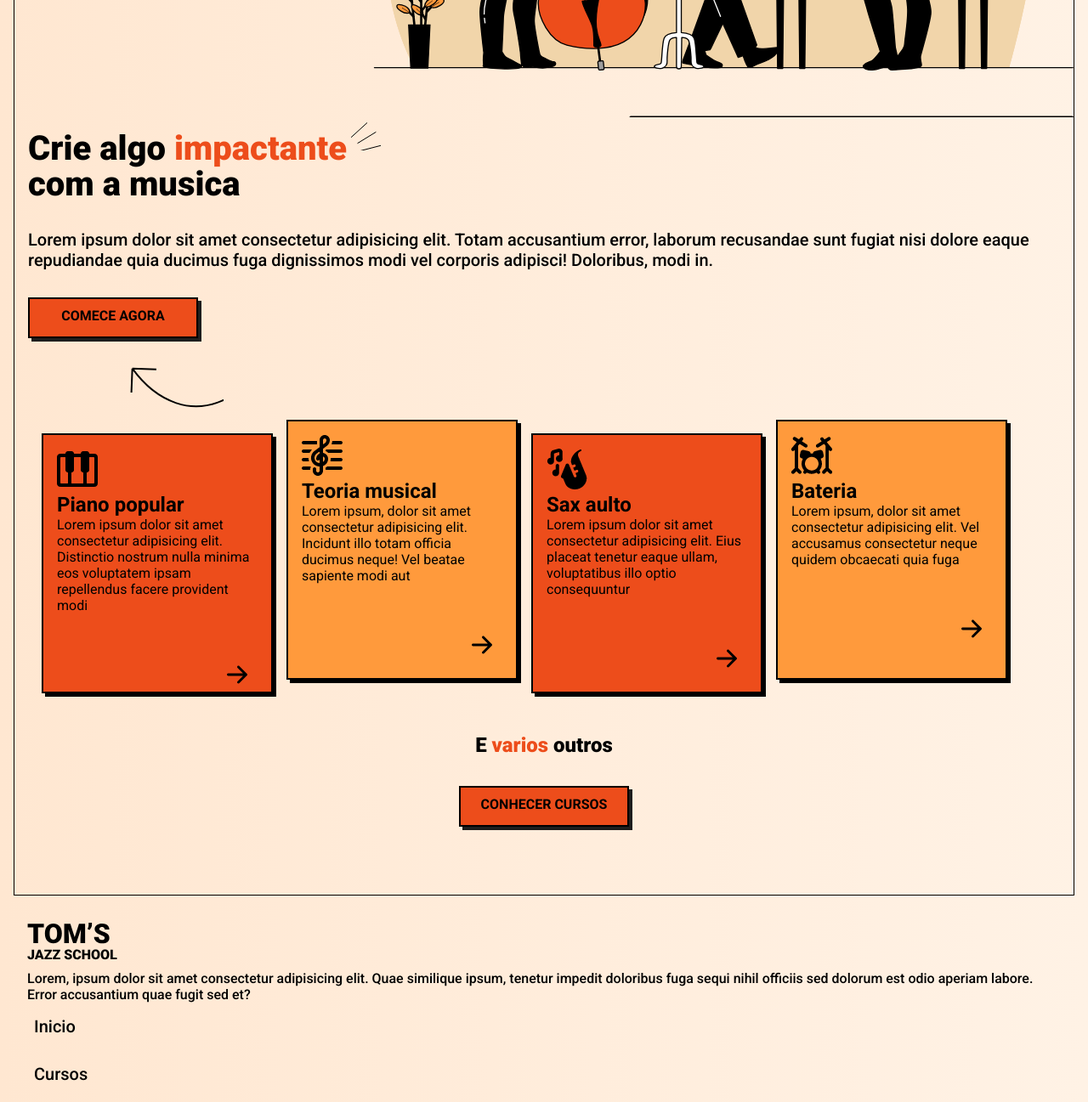
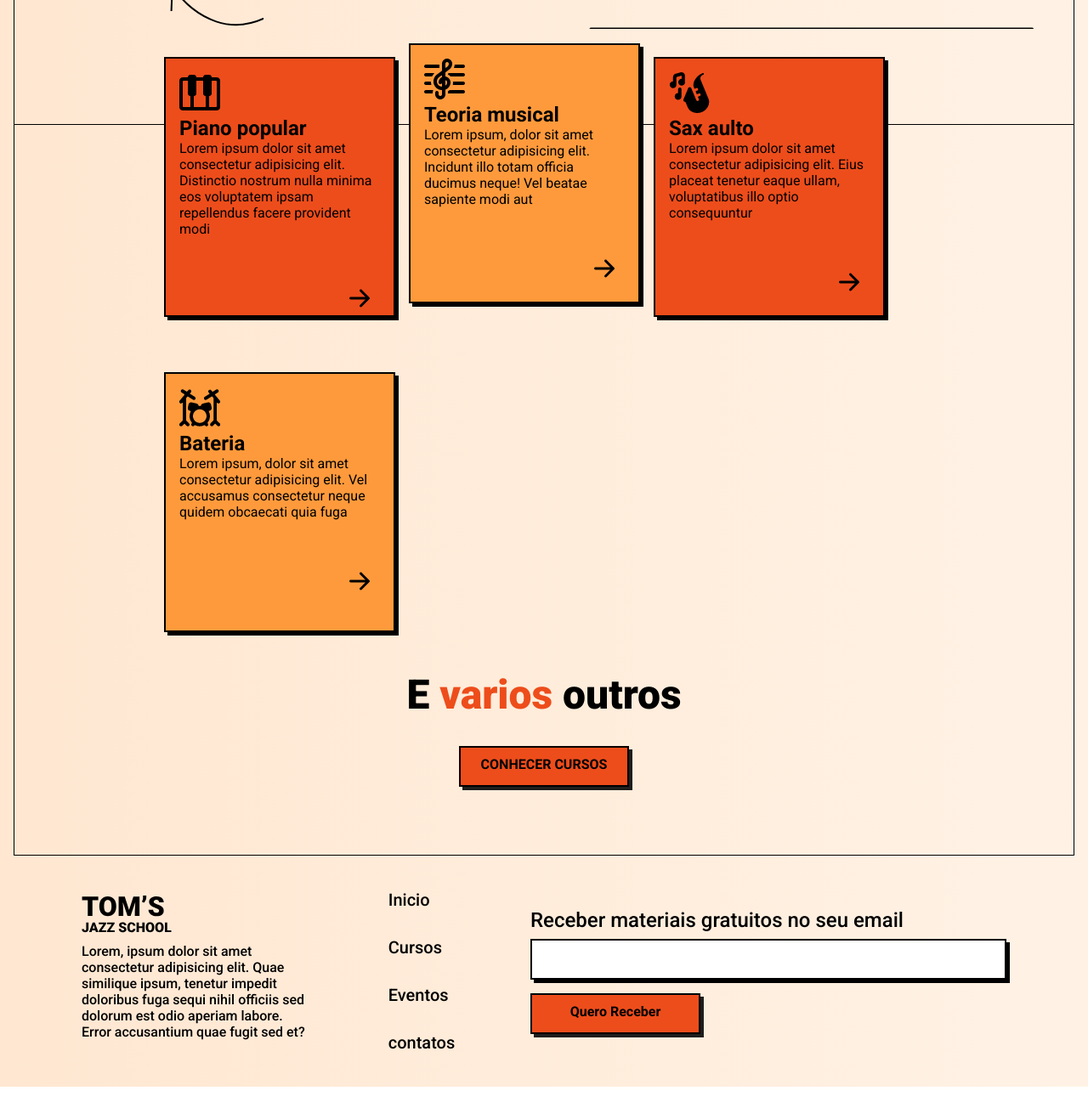
Before and after one commit to RichardJanebo/ROM-S, a plain HTML site: page index.html in a window 1280 px wide. Shown: the part 640-1937 px from the top of the page at 85% size. Drawn offline with Linux system fonts and the light colour scheme.

Commit message:
finalização do projeto

```diff
--- a/index.html
+++ b/index.html
@@ -9,7 +9,7 @@
 </head>
 <body>
     <header>
-        <div>
+        <div >
             <img src="imagens/logo.svg" alt="logo">
             <nav>
                 <a href="#inicio">Inicio</a>
@@ -22,13 +22,13 @@
     </header>
     <main>
         <section id="inicio">
-            <div>
+            <div class="container row-reverse">
                 <img src="imagens/hero-img.svg" alt="Imagem principal">
-            </div>
-            <div>
-                <h1>Crie algo <span>impactante</span> </br> com a musica</h1>
-                <p>Lorem ipsum dolor sit amet consectetur adipisicing elit. Totam accusantium error, laborum recusandae sunt fugiat nisi dolore eaque repudiandae quia ducimus fuga dignissimos modi vel corporis adipisci! Doloribus, modi in.</p>
-                <a class="buttom" href="#">COMECE AGORA</a>
+                <div>
+                    <h1>Crie algo <span>impactante</span> </br> com a musica</h1>
+                    <p>Lorem ipsum dolor sit amet consectetur adipisicing elit. Totam accusantium error, laborum recusandae sunt fugiat nisi dolore eaque repudiandae quia ducimus fuga dignissimos modi vel corporis adipisci! Doloribus, modi in.</p>
+                    <a class="buttom" href="#">COMECE AGORA</a>
+                </div>
             </div>
 
         </section>
@@ -70,7 +70,7 @@
 
     </main>
     <footer>
-        <div>
+        <div class="pdivfooter">
             <img src="imagens/logo.svg" alt="logo">
             <p>Lorem, ipsum dolor sit amet consectetur adipisicing elit. Quae similique ipsum, tenetur impedit doloribus fuga sequi nihil officiis sed dolorum est odio aperiam labore. Error accusantium quae fugit sed et?</p>
         </div>
--- a/style.css
+++ b/style.css
@@ -51,10 +51,14 @@ header img{
     margin: auto;
     width: 106px;
 }
+section#inicio{
+    border-bottom: 1px solid #000;
+
+
+}
 
 main section#inicio img{
     display: block;
-    margin: 1.25rem 0 0 auto;
     max-width: 100%;
 }
 
@@ -237,8 +241,6 @@ img.icone2{
     section#cursos > div{
         width: 272px;
         height: 306px;
-
-
     }
     section#cursos > div:nth-child(2n){
         margin-top: 3rem;
@@ -251,4 +253,52 @@ img.icone2{
     div#variosoutros a{
         margin: auto;
     }
+    footer a.buttom{
+        margin-left: 0px;
+    }
+    h1#h1domain{
+        font-size: 2.5rem;
+    }
 }
+@media  screen and (min-width:1150px) {
+    header > div{
+        display: flex;
+    }
+    div.container{
+        display: flex;
+        max-width: 72rem;
+        align-items: center;
+        margin: 0 auto;
+    }
+    div.container.row-reverse{
+        flex-direction: row-reverse;
+    }
+    section#inicio img{
+        margin-bottom: 7rem;
+    }
+    section#cursos{
+        margin-left: 9rem;
+
+    }
+    footer{
+        display: flex;
+        justify-content: space-between;
+        max-width: 72rem;
+        align-items: center;
+        margin: 0 auto;
+    }
+    footer div.pdivfooter{
+        max-width: 272px;
+    }
+    footer input {
+        width: 560px;
+    }
+    footer a.buttom{
+        margin-left: 0px;
+    }
+    h1#h1domain{
+        font-size: 3rem;
+    }
+
+
+}
```
